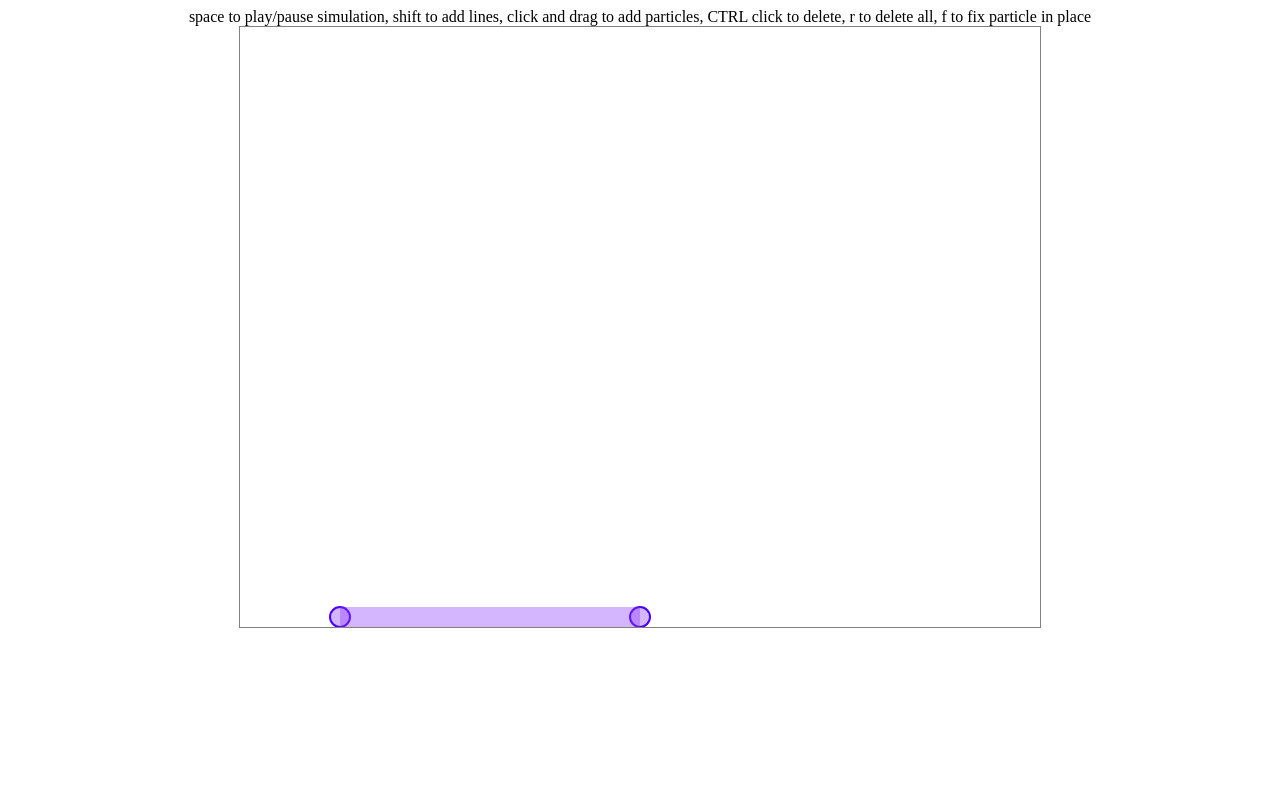
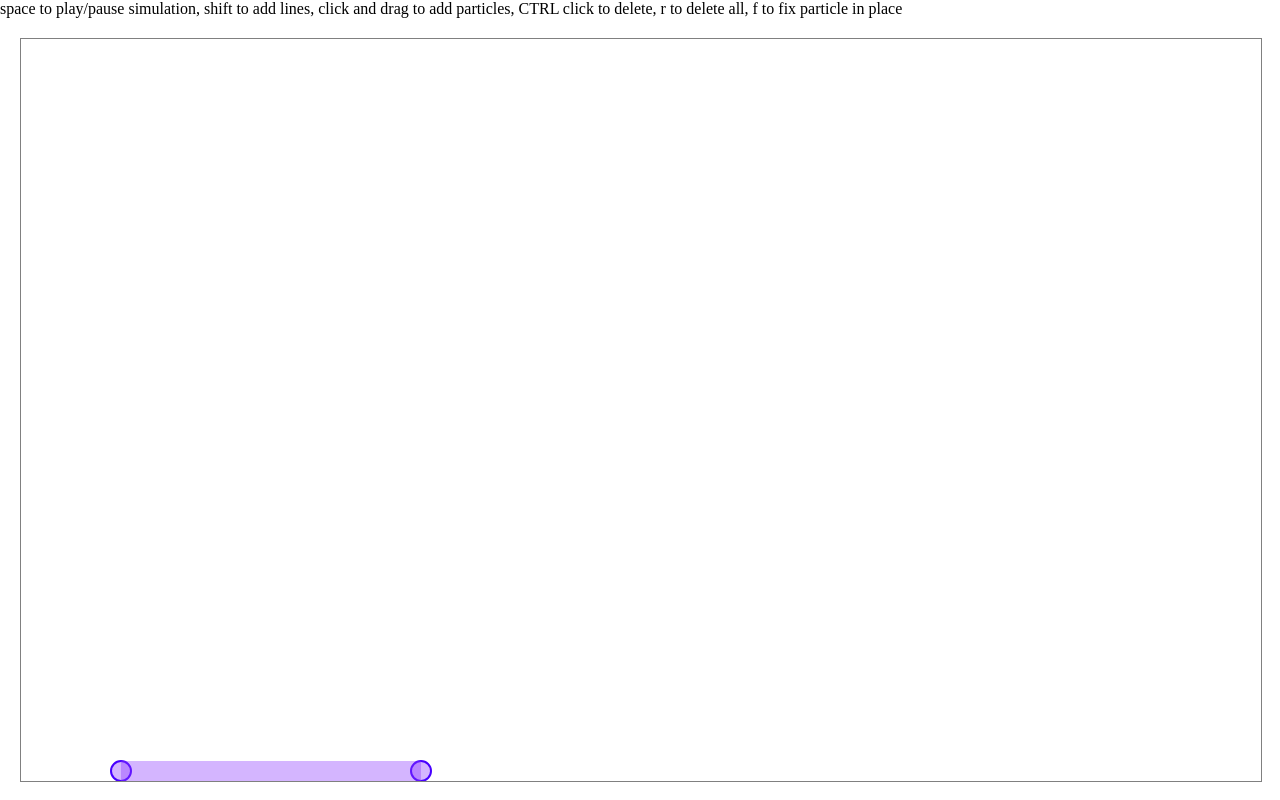
Before and after one commit to RafaelSalguero/verlet-physics, a website built with Vite: page index.html in a window 1280 px wide. Built offline with nearby package versions, Linux system fonts and the light colour scheme.

Commit message:
make canvas resizable

```diff
--- a/index.html
+++ b/index.html
@@ -11,8 +11,9 @@
       <span>
         space to play/pause simulation, shift to add lines, click and drag to add particles, CTRL click to delete, r to delete all, f to fix particle in place
       </span>
-      <canvas id="game-canvas" width="800" height="600" />
-
+      <div id="canvas-container">
+        <canvas id="game-canvas" />
+      </div>
     </div>
     <script type="module" src="/src/main.ts"></script>
   </body>
--- a/src/linear/spring.ts
+++ b/src/linear/spring.ts
@@ -20,8 +20,8 @@ export function solveSpring(s: Spring): CircleCircleCollisionResponse {
   const delta = d - Math.max(s.distance, a.radius + b.radius);
   const totalOffset = scale(ab, delta / Math.max(d, 0.001)); // avoid division by zero
 
-  const aOffset = scale(totalOffset, calcMassRatio(bMass, aMass));
-  const bOffset = scale(totalOffset, - calcMassRatio(aMass, bMass));
+  const aOffset = scale(totalOffset, calcMassRatio(aMass, aMass));
+  const bOffset = scale(totalOffset, -calcMassRatio(bMass, bMass));
 
   return {
     a: {
--- a/src/main.ts
+++ b/src/main.ts
@@ -17,8 +17,14 @@ interface SelectedLine {
 }
 
 const canvas = document.getElementById("game-canvas") as HTMLCanvasElement;
-const ctx = canvas.getContext("2d")!;
+let ctx = canvas.getContext("2d")!;
+
+function resizeCanvas() {
+  canvas.width = canvas.parentElement!.clientWidth;
+  canvas.height = canvas.parentElement!.clientHeight;
+}
 export function gameLoop() {
+
   let { circles, springs } = initLineTestWorld({
     min: { x: 0, y: 0 },
     max: { x: canvas.width, y: canvas.height }
@@ -32,6 +38,11 @@ export function gameLoop() {
   let paused = false;
   let mouseDownPos: Vector2 = { x: 0, y: 0 };
   let mousePos: Vector2 = { x: 0, y: 0 };
+
+  resizeCanvas();
+  window.addEventListener("resize", () => {
+    setTimeout(() => { resizeCanvas(); }, 100)
+  });
 
   //select a circle on mouse down
   canvas.addEventListener("mousedown", e => {
@@ -121,10 +132,7 @@ export function gameLoop() {
     }
   });
 
-  const container: Box2 = {
-    min: { x: 0, y: 0 },
-    max: { x: canvas.width, y: canvas.height }
-  }
+
 
 
   function render() {
@@ -157,7 +165,7 @@ export function gameLoop() {
     }
   }
 
-  function simulate() {
+  function simulate(container: Box2) {
     for (const s of springs) {
       applyCircleCircleCollision(s.a, s.b, solveSpring(s));
     }
@@ -222,9 +230,13 @@ export function gameLoop() {
   }
 
   function iteration() {
+    const container: Box2 = {
+      min: { x: 0, y: 0 },
+      max: { x: canvas.width, y: canvas.height }
+    }
     // circle circle collisions:
     if (!paused) {
-      simulate();
+      simulate(container);
     }
     mouseMoveEvent();
     render();
--- a/src/style.css
+++ b/src/style.css
@@ -1,9 +1,22 @@
+body {
+  width: 100vw;
+  height: 100vh;
+  margin: 0;
+}
+
 #app {
   display: grid;
-  justify-items: center;
-  align-items: center;
+  grid-template-rows: auto minmax(0, 1fr);
+  height: 100%;
 }
 
 #game-canvas {
-  border: 1px solid gray
+  border: 1px solid gray;
+  width: 100%;
+  height: 100%;
 }
+
+#canvas-container {
+  margin: 20px;
+  position: relative;
+}
```
